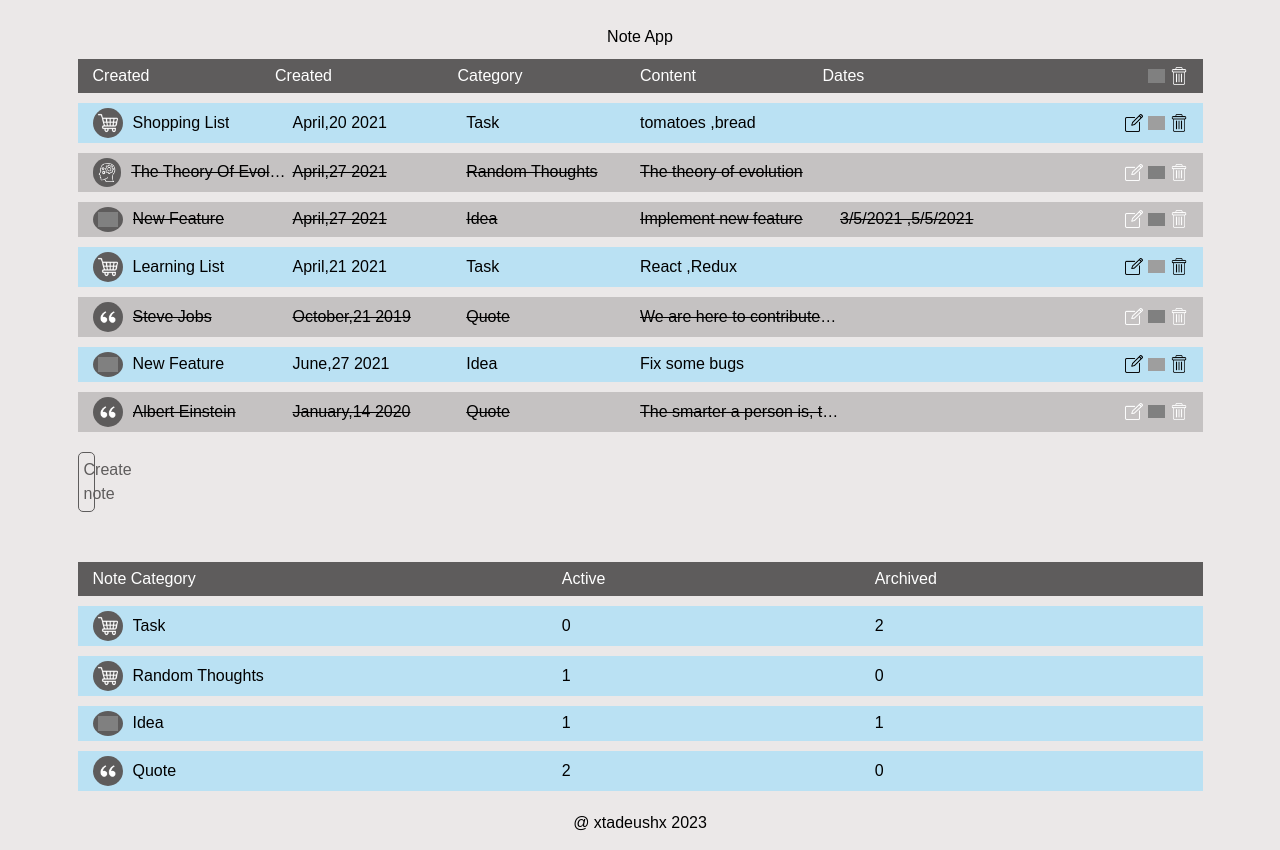
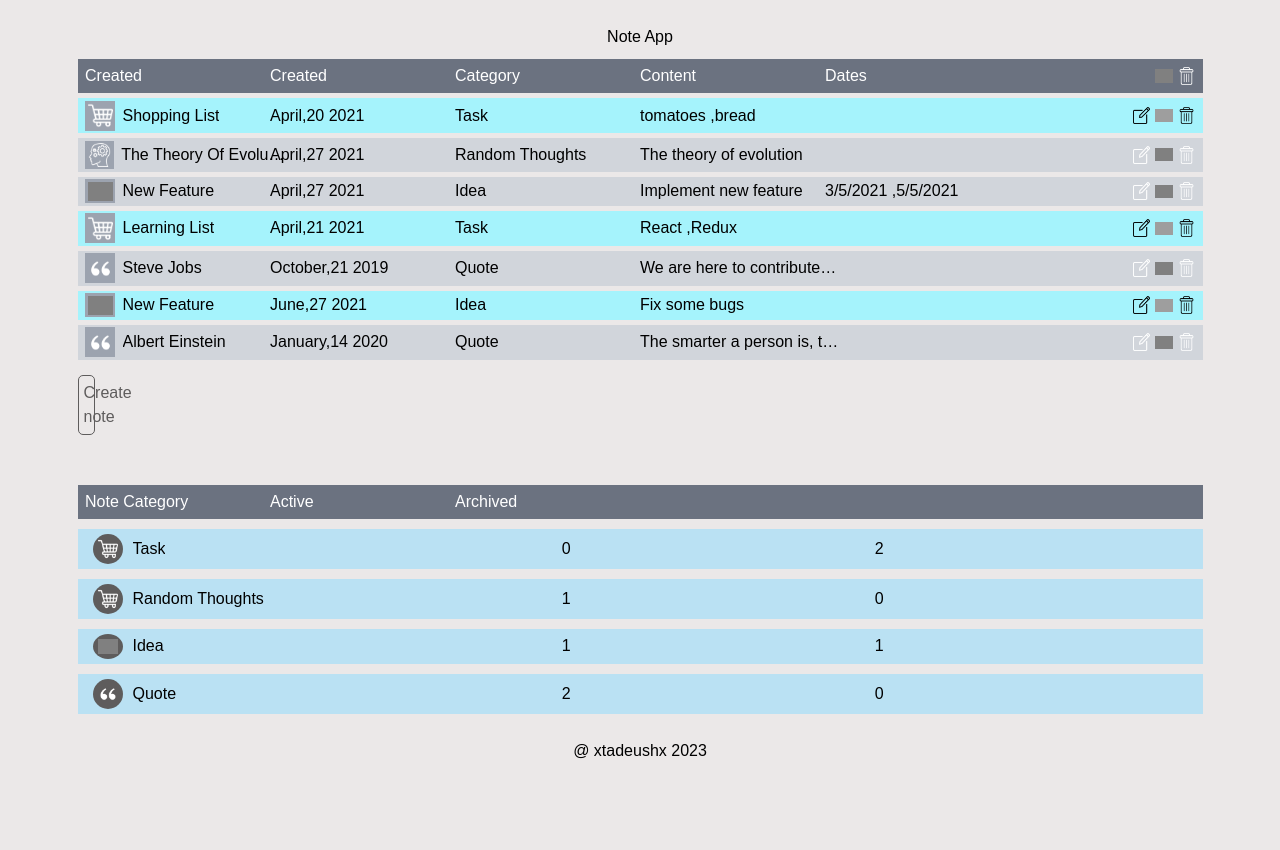
Before and after one commit to xtadeushx/notes-app-reat, a React (Vite) app: page / in a window 1280 px wide. After the commit the page ends 800 px from the top, so only its background shows below. Built offline with nearby package versions, Linux system fonts and the light colour scheme; grey boxes are pictures that could not be loaded.

Commit message:
fix styles for table-item component

```diff
--- a/src/components/notes-table/components/table-header/table-header.module.scss
+++ /dev/null
@@ -1,24 +0,0 @@
-.table__header {
-  padding: 5px 15px;
-  width: 100%;
-  background-color: var(--header-background-color);
-  color: var(--primary-color);
-  width: 100%;
-  display: grid;
-  grid-template-columns: repeat(6, 1fr);
-  grid-template-rows: auto;
-  align-items: center;
-}
-
-.header__description {
-}
-
-.header__summary {
-  background-color: var(--header-background-color);
-  color: var(--primary-color);
-  width: 100%;
-  display: grid;
-  grid-template-columns: 3fr 2fr 2fr;
-  grid-template-rows: auto;
-  align-items: center;
-}
--- a/src/components/notes-table/components/table-header/table-header.tsx
+++ b/src/components/notes-table/components/table-header/table-header.tsx
@@ -15,7 +15,7 @@ import {
 import { TStatus } from '../../../../common/types/note.type';
 import { NotesStatus } from '../../../../common/enums/notes-status';
 
-import styles from './table-header.module.scss';
+// import styles from './table-header.module.scss';
 
 interface ITableHeaderProps {
   titleList: string[];
@@ -43,14 +43,14 @@ const TableHeader: React.FC<ITableHeaderProps> = ({
   return (
     <div
       className={classNames({
-        [styles.table__header]: true,
-        [styles.header__summary]: !withButtons,
+        'py-2 px-3 w-full bg-gray-500 text-white w-full grid grid-cols-6 grid-rows-auto items-center': true,
+        'bg-gray-500 w-full grid-flow-row grid-cols-3 items-center': !withButtons,
       })}
     >
       {titleList.length > 0 &&
         titleList.map((el) => {
           return (
-            <p key={uuidv4()} className={styles.header__description}>
+            <p key={uuidv4()}>
               {el}
             </p>
           );
--- a/src/components/notes-table/components/table-item/table-item.tsx
+++ b/src/components/notes-table/components/table-item/table-item.tsx
@@ -18,7 +18,6 @@ import deleteIcon from '../../../../assets/delete.png';
 import { NotesStatus } from '../../../../common/enums/notes-status';
 import { TDevelopMode } from '../../../../common/types/note.type';
 
-import styles from './table-item.module.scss';
 
 type TTableItemProps = {
   id: string;
@@ -59,24 +58,24 @@ const TableItem: React.FC<TTableItemProps> = ({
   return (
     <li
       className={classNames({
-        [styles.item]: true,
-        [styles.item__archived]: status === NotesStatus.ARCHIVED,
+        'my-2 mx-0 py-1 px-3 w-full bg-cyan-200 grid grid-cols-6 items-center': true,
+        'bg-gray-300 decoration-clone': status === NotesStatus.ARCHIVED,
       })}
     >
-      <div className={styles.img__container}>
-        <span className={styles.img__wrapper}>
+      <div className='flex justify-start items-center w-[200px] overflow-hidden gap-3 whitespace-nowrap'>
+        <span className='block w-[30px] p-1 rounded-1/2  bg-gray-400'>
           <Image
             src={src}
             alt={category}
             width={30}
-            className={clsx(styles.item__img, 'button--light')}
+            className={clsx('w-full w-[30] text-color-black', 'button--light')}
           />
         </span>
-        <span className={styles.item__title}>{title}</span>
+        <span className={'capitalize overflow-hidden text-ellipsis'}>{title}</span>
       </div>
       <p className="item__createdAt">{createdAt}</p>
-      <p className={styles.item__category}>{category}</p>
-      <p className={styles.item__content}>{content.join(' ,')}</p>
+      <p className={'capitalize'}>{category}</p>
+      <p className={'w-[200px] whitespace-nowrap overflow-hidden text-ellipsis'}>{content.join(' ,')}</p>
       <p className="item__dates">{dates.join(' ,')}</p>
 
       <ButtonsWrapper>
```
Also changed, not shown: src/components/form/form.module.scss (deleted, +0 -46 lines).
